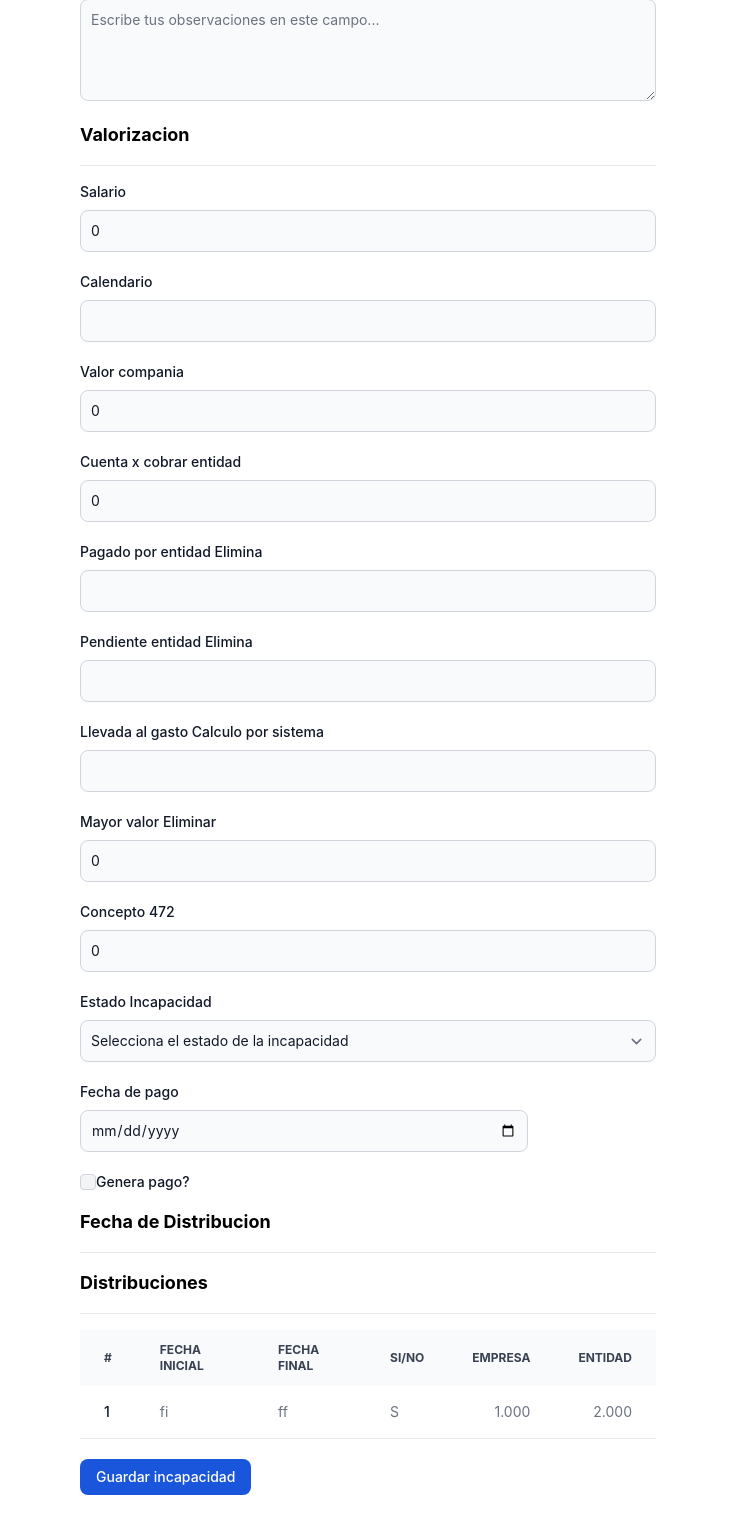
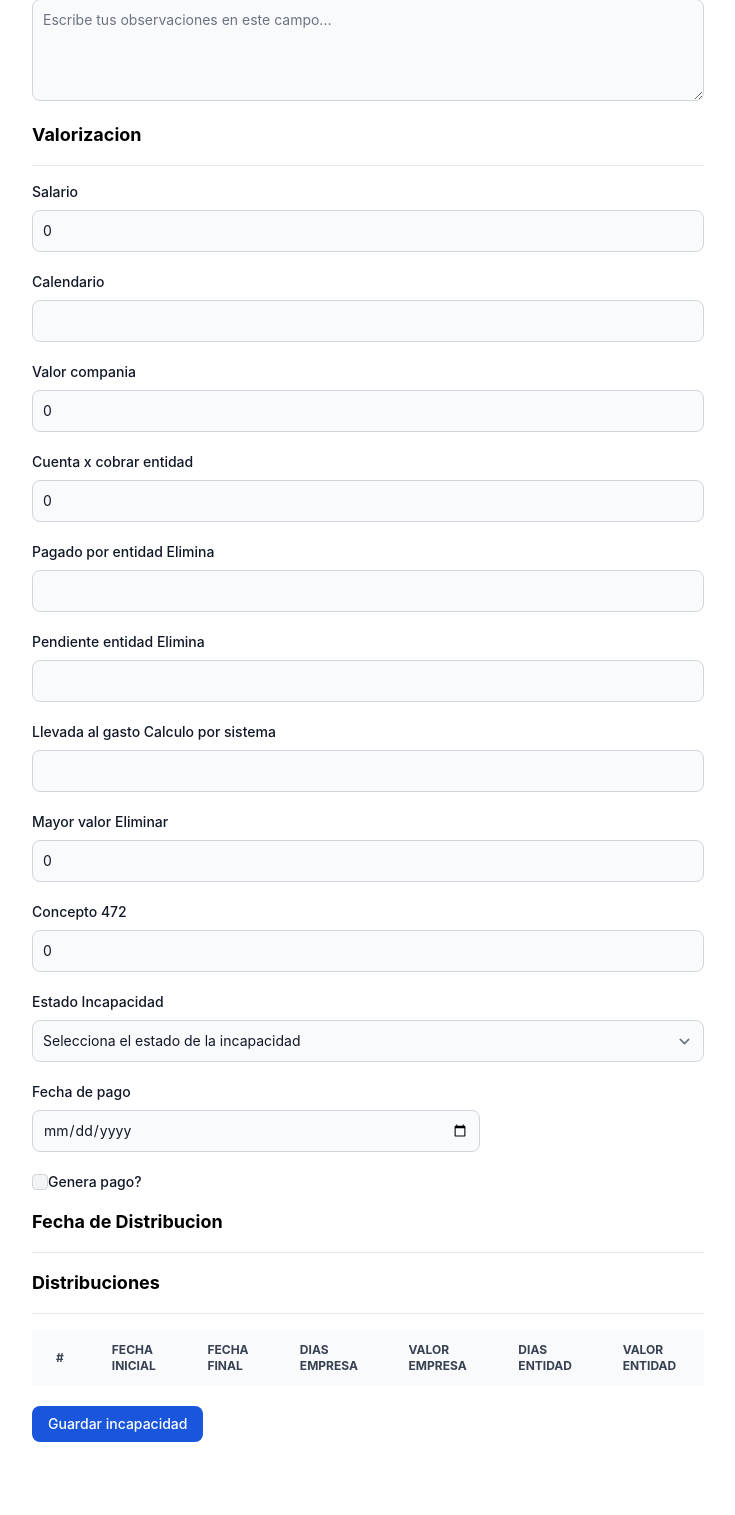
Before and after one commit to c-m-a/incapacidades, a Django app: page /agregar-movimiento/ in a window 1280 px wide. Shown: the part 1955-3470 px from the top of the page, without its empty margins (272-1007 px from the left). After the commit the page ends 3397 px from the top, so only its background shows below. Run offline with Django 4.2, Linux system fonts and the light colour scheme; tables that the repository leaves empty hold one stand-in row (values such as "Sample post"); lists and menus that the app fills with data are empty; some libraries are stand-ins or nearby versions.

Commit message:
Add: Agregando logica para calcular las quincenas segun la fecha inicial y los dias asignado

```diff
--- a/incapacidades/templates/add-form.html
+++ b/incapacidades/templates/add-form.html
@@ -92,8 +92,8 @@
 </article>
 <article x-data="{
     fechaInicial: '',
-    numeroDias: 0,
     fechaFinal: '',
+    numeroDias: 1,
     prorroga: false,
     salario: 0,
     valorCompania: 0,
@@ -105,7 +105,7 @@
   }">
   <h2 class="text-lg font-bold dark:text-white">Datos Generales</h2>
   <hr class="divide-y divide-gray-100 my-4" />
-  <form class="max-w-xl mx-auto mb-5">
+  <form class="max-w-2xl mx-auto mb-5">
     <div class="mb-5">
       <label for="" class="block mb-2 text-sm font-medium text-gray-900 dark:text-white">Concepto</label>
       <select id="countries"
@@ -122,7 +122,7 @@
         <input
           type="date"
           x-model="fechaInicial"
-          x-on:change="updateResultDate"
+          @input="updateResultDate"
           class="bg-gray-50 border border-gray-300 text-gray-900 text-sm rounded-lg focus:ring-blue-500 focus:border-blue-500 block w-full p-2.5 dark:bg-gray-700 dark:border-gray-600 dark:placeholder-gray-400 dark:text-white dark:focus:ring-blue-500 dark:focus:border-blue-500"
           placeholder="Selecciona una fecha de inicio..." />
       </div>
@@ -134,8 +134,8 @@
         id=""
         name=""
         x-model="numeroDias"
-        x-on:change="updateResultDate"
-        min="0"
+        @input="updateResultDate"
+        min="1"
         class="bg-gray-50 border border-gray-300 text-gray-900 text-sm rounded-lg focus:ring-blue-500 focus:border-blue-500 block w-full p-2.5 dark:bg-gray-700 dark:border-gray-600 dark:placeholder-gray-400 dark:text-white dark:focus:ring-blue-500 dark:focus:border-blue-500">
     </div>
     <div class="mb-5">
@@ -200,7 +200,7 @@
         id="default-checkbox"
         type="checkbox"
         value=""
-        x-on:change="calcularValorIncapacidad"
+        @input="calcularValorIncapacidad"
         x-model="prorroga"
         class="w-4 h-4 text-blue-600 bg-gray-100 border-gray-300 rounded focus:ring-blue-500 dark:focus:ring-blue-600 dark:ring-offset-gray-800 focus:ring-2 dark:bg-gray-700 dark:border-gray-600">
       <label
@@ -226,7 +226,7 @@
         name=""
         value="0"
         min="0"
-        x-on:change="calcularValorIncapacidad"
+        @input="calcularValorIncapacidad"
         x-model="salario"
         class="bg-gray-50 border border-gray-300 text-gray-900 text-sm rounded-lg focus:ring-blue-500 focus:border-blue-500 block w-full p-2.5 dark:bg-gray-700 dark:border-gray-600 dark:placeholder-gray-400 dark:text-white dark:focus:ring-blue-500 dark:focus:border-blue-500">
     </div>
@@ -319,20 +319,24 @@
                   <th scope="col" class="px-6 py-3">#</th>
                   <th scope="col" class="px-6 py-3">Fecha Inicial</th>
                   <th scope="col" class="px-6 py-3">Fecha Final</th>
-                  <th scope="col" class="px-6 py-3">Si/No</th>
-                  <th scope="col" class="px-6 py-3">Empresa</th>
-                  <th scope="col" class="px-6 py-3">Entidad</th>
+                  <th scope="col" class="px-6 py-3">Dias Empresa</th>
+                  <th scope="col" class="px-6 py-3">Valor Empresa</th>
+                  <th scope="col" class="px-6 py-3">Dias Entidad</th>
+                  <th scope="col" class="px-6 py-3">Valor Entidad</th>
               </tr>
           </thead>
           <tbody>
-            <tr class="bg-white border-b dark:bg-gray-800 dark:border-gray-700 hover:bg-gray-50 dark:hover:bg-gray-600">
-                <th scope="row" class="px-6 py-4 font-medium text-gray-900 whitespace-nowrap dark:text-white">1</th>
-                <td class="px-6 py-4">fi</td>
-                <td class="px-6 py-4">ff</td>
-                <td class="px-6 py-4">S</td>
-                <td class="px-6 py-4 text-right">1.000</td>
-                <td class="px-6 py-4 text-right">2.000</td>
+            <template x-for="(seg, idx) in fechasDistribucion">
+            <tr :key="idx" class="bg-white border-b dark:bg-gray-800 dark:border-gray-700 hover:bg-gray-50 dark:hover:bg-gray-600">
+                <th scope="row" class="px-6 py-4 font-medium text-gray-900 whitespace-nowrap dark:text-white" x-text="idx+1"></th>
+                <td class="px-6 py-4" x-text="seg.fechaInicial"></td>
+                <td class="px-6 py-4" x-text="seg.fechaFinal"></td>
+                <td class="px-6 py-4">1</td>
+                <td class="px-6 py-4">2</td>
+                <td class="px-6 py-4 text-right">3</td>
+                <td class="px-6 py-4 text-right">4</td>
             </tr>
+            </template>
           </tbody>
       </table>
     </div>
@@ -351,16 +355,57 @@ function updateResultDate() {
   this.fechaFinal = `${day}/${month}/${year}`;
 }
 
+function crearSegmentosQuincenales(fechaInicial, numeroDias, diasEmpresa) {
+  const segmentos = [];
+  const valorNumeroDias = parseInt(numeroDias);
+  let fechaActual = new Date(fechaInicial);
+  const fechaFin = new Date(fechaInicial.getTime() + valorNumeroDias * 86400000); // 86_400_000 milisegundos en un día
+  let i = 0;
+
+  while (fechaActual <= fechaFin) {
+    const fechaInicialSegmento = new Date(fechaActual);
+    const fechaFinalSegmento = new Date(fechaActual);
+
+    fechaFinalSegmento.setDate(fechaFinalSegmento.getDate() + 14);
+
+    if (fechaFinalSegmento > fechaFin) {
+      fechaFinalSegmento.setDate(fechaFin.getDate() + 1);
+    }
+
+    const numeroDias = Math.ceil((fechaFinalSegmento - fechaInicialSegmento) / (1000 * 60 * 60 * 24));
+
+    segmentos.push({
+      fechaInicial: fechaInicialSegmento.toLocaleDateString('es-CO'),
+      fechaFinal: fechaFinalSegmento.toLocaleDateString('es-CO'),
+      numeroDias: numeroDias,
+      diasEmpresa: i === 0 ? diasEmpresa : 0,
+      valorEmpresa: i === 0 ? diasEmpresa * salario : 0,
+      diasEntidad: 0,
+      valorEntidad: 0,
+    });
+
+    fechaActual = fechaFinalSegmento;
+  }
+
+  return segmentos;
+}
+
 function calcularValorIncapacidad() {
   const valorSalario = +this.salario || 0;
   const valorSalarioDiario = valorSalario / 30;
   const valorNumeroDias = +this.numeroDias || 0;
+  const fechaInicial = new Date(this.fechaInicial);
+  let valoresFechasDistribucion = [];
   const diasPagadoXEmpresa = 2;
 
   if (valorSalario && valorNumeroDias) {
     this.valorCompania = (diasPagadoXEmpresa * valorSalarioDiario).toFixed(2);
     this.cuentaXCobrar = (valorNumeroDias - diasPagadoXEmpresa) * valorSalarioDiario;
     this.cuentaXCobrar = this.cuentaXCobrar.toFixed(2);
+
+    valoresFechasDistribucion = crearSegmentosQuincenales(fechaInicial, valorNumeroDias, diasPagadoXEmpresa);
+
+    this.fechasDistribucion = valoresFechasDistribucion;
   }
 }
 </script>
```
